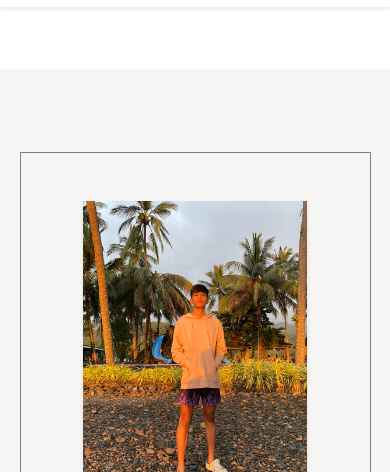
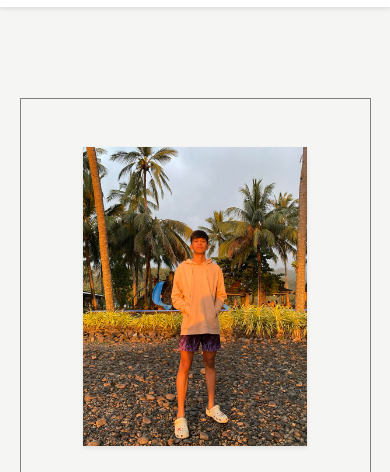
Before and after one commit to allestercorton/gerald-webpage, a plain HTML site: page index.html in a window 390 px wide. Shown: the part 65-537 px from the top of the page. Drawn offline with nearby package versions, Linux system fonts and the light colour scheme.

Commit message:
update hero padding

```diff
--- a/style.css
+++ b/style.css
@@ -514,9 +514,9 @@ footer {
     }
 
     .hero {
-        margin-top: 8.4rem;
         height: 56rem;
         overflow: none;
+        padding-top: 8rem;
     }
 
     .hero .info {
@@ -577,6 +577,10 @@ footer {
 @media (max-width: 500px) {
     .header {
         padding: 1.4rem 1.8rem;
+    }
+
+    .hero {
+        padding-top: 5rem;
     }
 
     .hero h2 {
```
